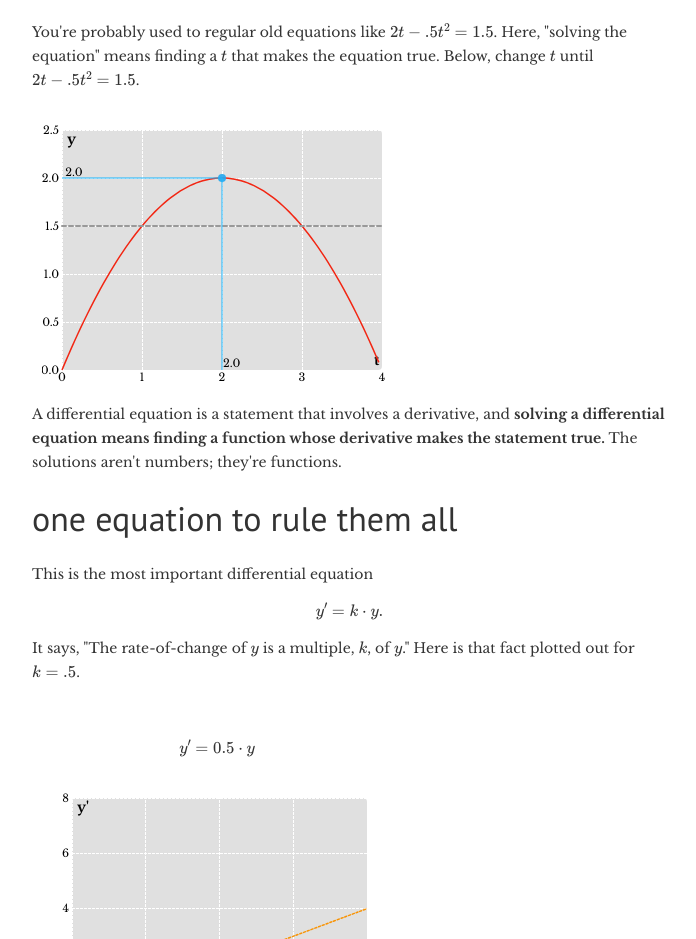
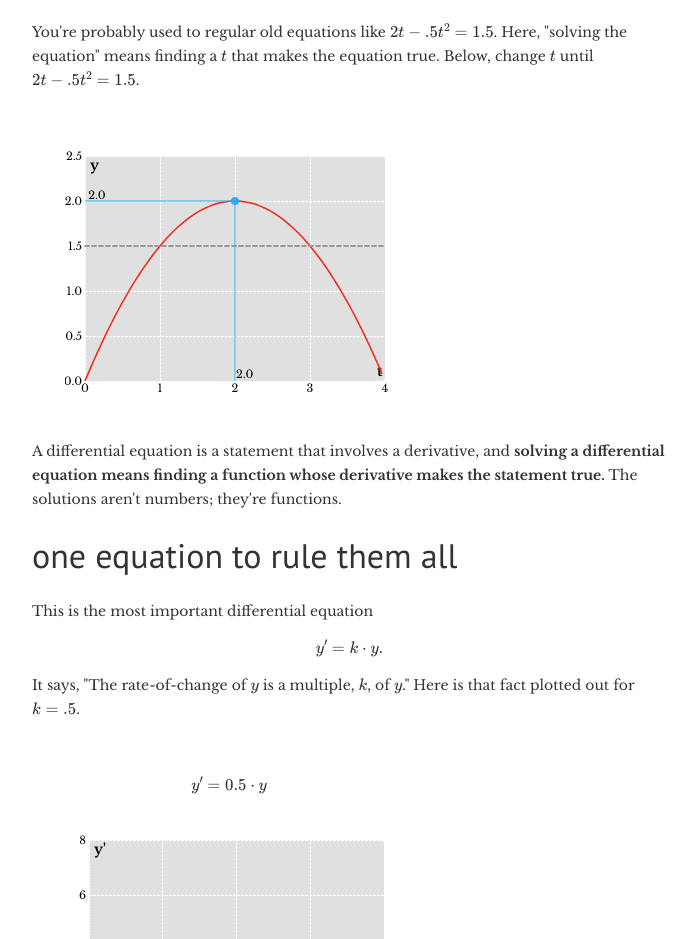
Before and after one commit to lewis500/diffold, a website: page index.html in a window 1280 px wide. Shown: the part 613-1552 px from the top of the page, without its empty margins (53-749 px from the left). Drawn offline with nearby package versions, Linux system fonts and the light colour scheme; some packages are replaced by stand-ins of ours.

Commit message:
styling on quad function.

```diff
--- a/index.html
+++ b/index.html
@@ -46,8 +46,8 @@
     <p>You're probably used to regular old equations like $ 2t - .5t^2 = 1.5 $. Here, "solving the equation" means finding a $t$ that makes the equation true. Below, change $ t $ until $ 2t - .5t^2 = 1.5 $.</p>
   </div>
   <div class='clearfix'></div>
-  <div class='col-xs-4 shadow-z-1 plot'>
-    <div quad-fun-der></div>
+  <div class='col-xs-4 shadow-z-1 plot' style='padding: 20px;'>
+    <div quad-fun-der class='shadow-z-2' style='padding: 6px;'></div>
   </div>
   <div class='clearfix'></div>
 
@@ -65,7 +65,7 @@
   <div class='clearfix'></div>
   <div ng-controller="expCtrl as E" class='shadow-z-1 col-xs-4 plot' style='padding: 20px;'>
     <p class='jaxTitle'>$$y' = 0.5 \cdot y$$</p>
-    <div dy-der class='shadow-z-2' style='padding: 5px;'></div>
+    <div dy-der class='shadow-z-2' style='padding: 10px;'></div>
   </div>
   <div class='clearfix'></div>
 
@@ -75,10 +75,7 @@
     <p style='line-height: 1.5em;'>Left-click the left plot to add points; right-click to delete. Points make a function <span class="hi y">$y(t)$</span>. The <a href="http://en.wikipedia.org/wiki/Derivative#The_derivative_as_a_function">derivative function</a> <span class='hi yprime'>$y'(t)$</span> appears on the middle plot. The right plot shows a function <span class='hi F'>$F(y)$</span>, giving $y'$ for each value of $y$, as well as your target <span class='hi tar'>$y'=0.5y$</span>. </p>
   </div>
   <div ng-controller="expCtrl as E">
-    <!--     <div class='row col-xs-10 shadow-z-1 expFun' style='padding: 20px;'>
-
-    </div> -->
-    <div class='row col-xs-10 shadow-z-1 expFun' style='padding: 20px;'>
+    <div class='row col-xs-10 shadow-z-1 expFun plot' style='padding: 20px;'>
       <h4 style='text-align: center; margin-top: -8px'>Differential Equation Solver</h4>
       <div exp-fun-left class='shadow-z-2'>
         <p class='plotTitle'><span class="hi y">$y(t)$</span> </p>
@@ -125,7 +122,7 @@
     <div class='clearfix'></div>
 
     <div ng-controller="cartCtrl2 as C" class='col-xs-10'>
-      <div class="go row shadow-z-1" style='padding: 20px;'>
+      <div class="go row shadow-z-1 plot" style='padding: 20px;'>
         <div class="row shadow-z-2" style='margin: 5px 8px 20px 8px; padding: 10px;'>
           <div class='col-xs-4'>
             <button type='button' class='btn btn-raised btn-material-blue-400' ng-click="C.block.release()">release</button>
--- a/js/quadFun.js
+++ b/js/quadFun.js
@@ -35,7 +35,7 @@ function quadFunDer() {
   // =====setup=====
   var M = {
     top: 20,
-    right: 10,
+    right: 20,
     bottom: 20,
     left: 20
   };
--- a/style/main.css
+++ b/style/main.css
@@ -10,7 +10,7 @@ h1, h2, h3, h4, h5, button {
 }
 
 .plot{
-  margin: 2px 10px 12px 10px;
+  margin: 2px 10px 12px 22px;
 }
 
 .plotTitle{
```
